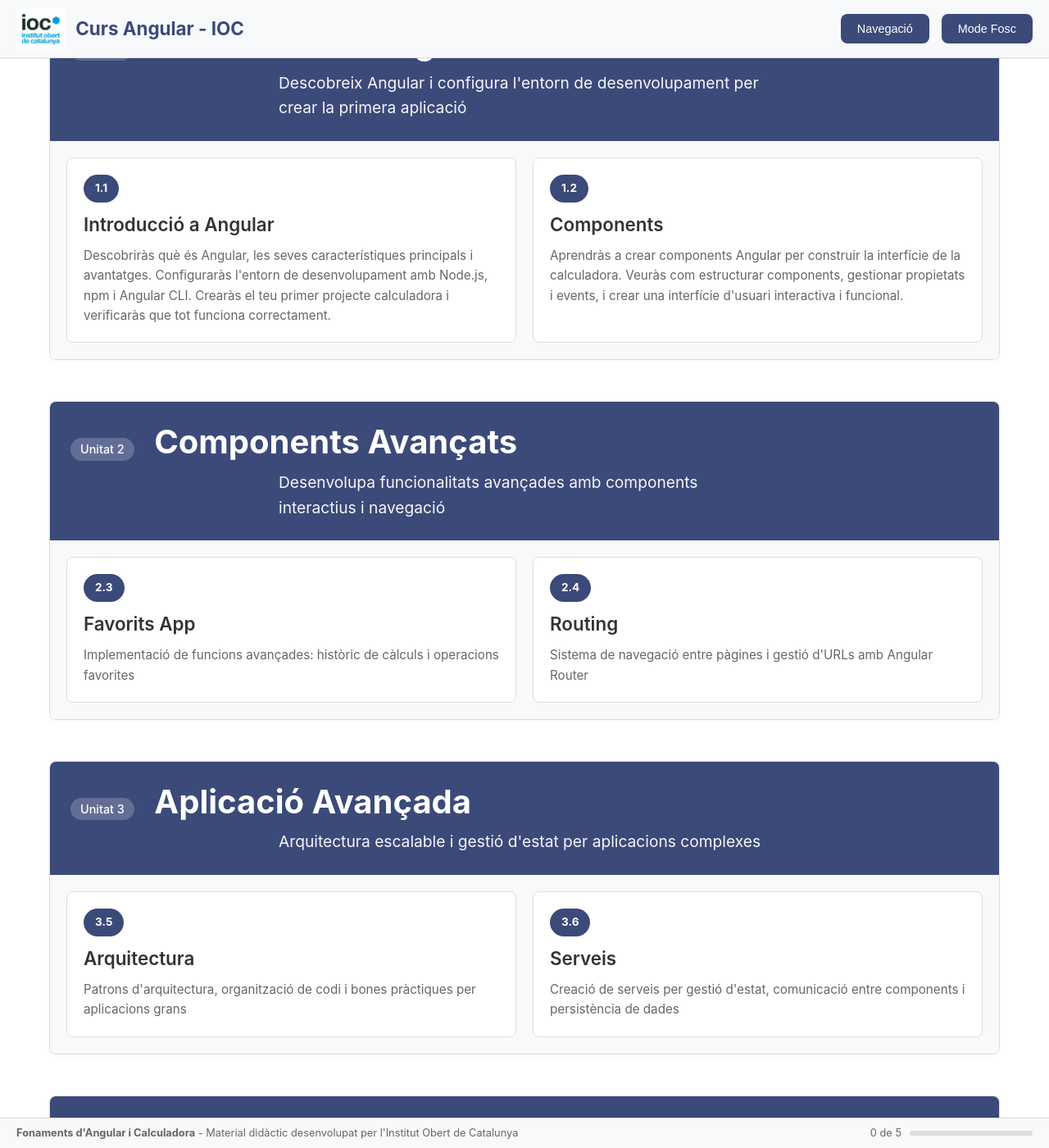
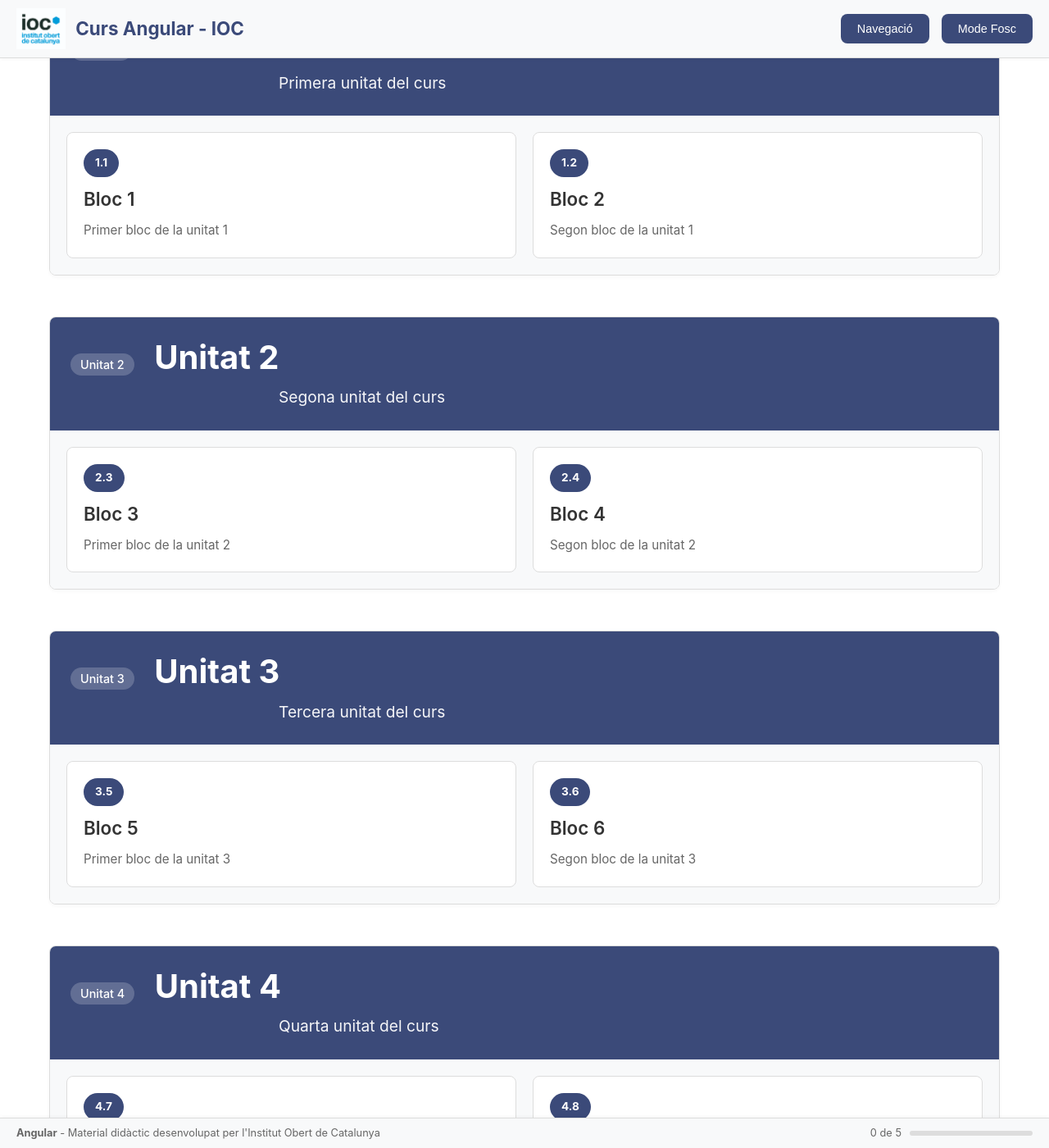
Before and after one commit to itrascastro/ioc-da2-optativa-angular, a Jekyll site: the page built from docs/index.md, in a window 1280 px wide and 1400 px high, scrolled down 284 px. Shown: the whole window at 82% size. Built offline with Jekyll 4.4.1, drawn with Linux system fonts in a browser that asks for light colours; nearby versions of some CDN libraries; some of the changed text lies outside the part shown.

Commit message:
Reorganització completa del _config.yml per sistema genèric
- Reorganitzat en dues seccions clares: 'PERSONALITZAR' i 'NO TOCAR'
- Configuració del curs al principi per facilitat d'edició
- Configuració tècnica Jekyll agrupada al final
- Sistema genèric: 4 unitats × 2 blocs amb noms neutres
- Títol simplificat: 'Angular' (no 'Fonaments d'Angular i Calculadora')
- Descripcions genèriques sense referències específiques
- Comentaris explicatius per guiar professors IOC
- Estructura completament reutilitzable per qualsevol mòdul

```diff
--- a/docs/_config.yml
+++ b/docs/_config.yml
@@ -1,26 +1,70 @@
-# Sistema Jekyll Reutilitzable per Mòduls IOC
+# ==========================================
+# CONFIGURACIÓ DEL CURS - PERSONALITZAR
+# ==========================================
 
-# Informació específica del mòdul (CANVIAR per cada mòdul)
+# Informació acadèmica específica del mòdul (CANVIAR per cada mòdul)
 cicle_modulo: "DA2_Optativa"
-module_title: "Fonaments d'Angular i Calculadora"
+module_title: "Angular"
 authors:
   - "Ismael Trascastro"
+
+# Informació completa del curs
+curs:
+  nom: "Angular"
+  version: "2024"
+  total_unitats: 4
+  total_blocs: 8
+
+  unitats:
+    - nom: "Unitat 1"
+      numero: 1
+      descripcio: "Primera unitat del curs"
+      blocs:
+        - { nom: "Bloc 1", numero: 1, url: "/unitat-1/bloc-1/", descripcio: "Primer bloc de la unitat 1" }
+        - { nom: "Bloc 2", numero: 2, url: "/unitat-1/bloc-2/", descripcio: "Segon bloc de la unitat 1" }
+    - nom: "Unitat 2"
+      numero: 2
+      descripcio: "Segona unitat del curs"
+      blocs:
+        - { nom: "Bloc 3", numero: 3, url: "/unitat-2/bloc-3/", descripcio: "Primer bloc de la unitat 2" }
+        - { nom: "Bloc 4", numero: 4, url: "/unitat-2/bloc-4/", descripcio: "Segon bloc de la unitat 2" }
+    - nom: "Unitat 3"
+      numero: 3
+      descripcio: "Tercera unitat del curs"
+      blocs:
+        - { nom: "Bloc 5", numero: 5, url: "/unitat-3/bloc-5/", descripcio: "Primer bloc de la unitat 3" }
+        - { nom: "Bloc 6", numero: 6, url: "/unitat-3/bloc-6/", descripcio: "Segon bloc de la unitat 3" }
+    - nom: "Unitat 4"
+      numero: 4
+      descripcio: "Quarta unitat del curs"
+      blocs:
+        - { nom: "Bloc 7", numero: 7, url: "/unitat-4/bloc-7/", descripcio: "Primer bloc de la unitat 4" }
+        - { nom: "Bloc 8", numero: 8, url: "/unitat-4/bloc-8/", descripcio: "Segon bloc de la unitat 4" }
+
+# URLs de desplegament (CANVIAR per cada professor)
+url: "https://itrascastro.github.io"  # La vostra URL de GitHub Pages
+baseurl: ""                           # Portable - funciona en qualsevol carpeta
+repository: itrascastro/Angular       # El vostre repositori GitHub
+github:
+  username: itrascastro               # El vostre usuari GitHub
+
+# ==========================================
+# CONFIGURACIÓ JEKYLL - NO TOCAR
+# ==========================================
 
 # Informació genèrica IOC (NO CANVIAR)
 organization: "Institut Obert de Catalunya"
 
-# URL de base
-url: "https://itrascastro.github.io" # Canviar per la URL real
-baseurl: "" # Portable - funciona en qualsevol carpeta
-
-# Configuració Jekyll
+# Motor de renderitzat
 markdown: kramdown
 highlighter: rouge
+
+# Configuració SASS
 sass:
   sass_dir: _sass
   style: compressed
 
-# Plugins
+# Plugins necessaris
 plugins:
   - jekyll-feed
   - jekyll-sitemap
@@ -35,45 +79,6 @@ collections:
   unitats:
     output: true
     permalink: /:collection/:name/
-
-# Configuració per GitHub Pages
-repository: itrascastro/Angular
-github:
-  username: itrascastro
-
-# Variables globals del curs
-curs:
-  nom: "Curs Angular"
-  version: "2024"
-  total_unitats: 4
-  total_blocs: 8
-
-  unitats:
-    - nom: "Introducció a Angular"
-      numero: 1
-      descripcio: "Descobreix Angular i configura l'entorn de desenvolupament per crear la primera aplicació"
-      introduccio: "En aquesta primera unitat començaràs el teu viatge amb Angular. Aprendràs què és Angular, com configurar l'entorn de desenvolupament i crearàs el teu primer projecte: una aplicació calculadora. Aquesta calculadora servirà com a base per aprendre els conceptes fonamentals del framework i evolucionar cap a una aplicació més complexa en les següents unitats."
-      blocs:
-        - { nom: "Introducció a Angular", numero: 1, url: "/unitat-1/bloc-1/", descripcio: "Descobriràs què és Angular, les seves característiques principals i avantatges. Configuraràs l'entorn de desenvolupament amb Node.js, npm i Angular CLI. Crearàs el teu primer projecte calculadora i verificaràs que tot funciona correctament." }
-        - { nom: "Components", numero: 2, url: "/unitat-1/bloc-2/", descripcio: "Aprendràs a crear components Angular per construir la interfície de la calculadora. Veuràs com estructurar components, gestionar propietats i events, i crear una interfície d'usuari interactiva i funcional." }
-    - nom: "Components Avançats"
-      numero: 2
-      descripcio: "Desenvolupa funcionalitats avançades amb components interactius i navegació"
-      blocs:
-        - { nom: "Favorits App", numero: 3, url: "/unitat-2/bloc-3/", descripcio: "Implementació de funcions avançades: històric de càlculs i operacions favorites" }
-        - { nom: "Routing", numero: 4, url: "/unitat-2/bloc-4/", descripcio: "Sistema de navegació entre pàgines i gestió d'URLs amb Angular Router" }
-    - nom: "Aplicació Avançada"
-      numero: 3
-      descripcio: "Arquitectura escalable i gestió d'estat per aplicacions complexes"
-      blocs:
-        - { nom: "Arquitectura", numero: 5, url: "/unitat-3/bloc-5/", descripcio: "Patrons d'arquitectura, organització de codi i bones pràctiques per aplicacions grans" }
-        - { nom: "Serveis", numero: 6, url: "/unitat-3/bloc-6/", descripcio: "Creació de serveis per gestió d'estat, comunicació entre components i persistència de dades" }
-    - nom: "Desplegament"
-      numero: 4
-      descripcio: "Testing, optimització i desplegament de l'aplicació Angular en producció"
-      blocs:
-        - { nom: "Testing", numero: 7, url: "/unitat-4/bloc-7/", descripcio: "Testing unitari i d'integració per garantir la qualitat de l'aplicació calculadora" }
-        - { nom: "Deploy", numero: 8, url: "/unitat-4/bloc-8/", descripcio: "Construcció, optimització i desplegament de l'aplicació en servidors de producció" }
 
 # Configuració Kramdown per millor rendering
 kramdown:
@@ -91,31 +96,19 @@ toc:
   max_level: 4
   no_toc_section_class: no_toc
 
-# Exclusions
-exclude:
-  - Gemfile
-  - Gemfile.lock
-  - node_modules
-  - vendor/bundle/
-  - vendor/cache/
-  - vendor/gems/
-  - vendor/ruby/
-  - README.md
-  - package*.json
+# SEO i idioma
+lang: ca
+locale: ca_ES
 
 # Configuració per desenvolupament local
 livereload: true
 incremental: true
 
-# SEO i meta tags
-lang: ca
-locale: ca_ES
-
 # Social media (opcional)
 twitter_username: IOC_cat
 github_username: itrascastro
 
-# Configuració adicional per millor navegació
+# Configuració de layouts per defecte
 defaults:
   - scope:
       path: ""
@@ -129,3 +122,15 @@ defaults:
       layout: "bloc"
       sidebar: true
       toc: true
+
+# Exclusions de Jekyll
+exclude:
+  - Gemfile
+  - Gemfile.lock
+  - node_modules
+  - vendor/bundle/
+  - vendor/cache/
+  - vendor/gems/
+  - vendor/ruby/
+  - README.md
+  - package*.json
```
